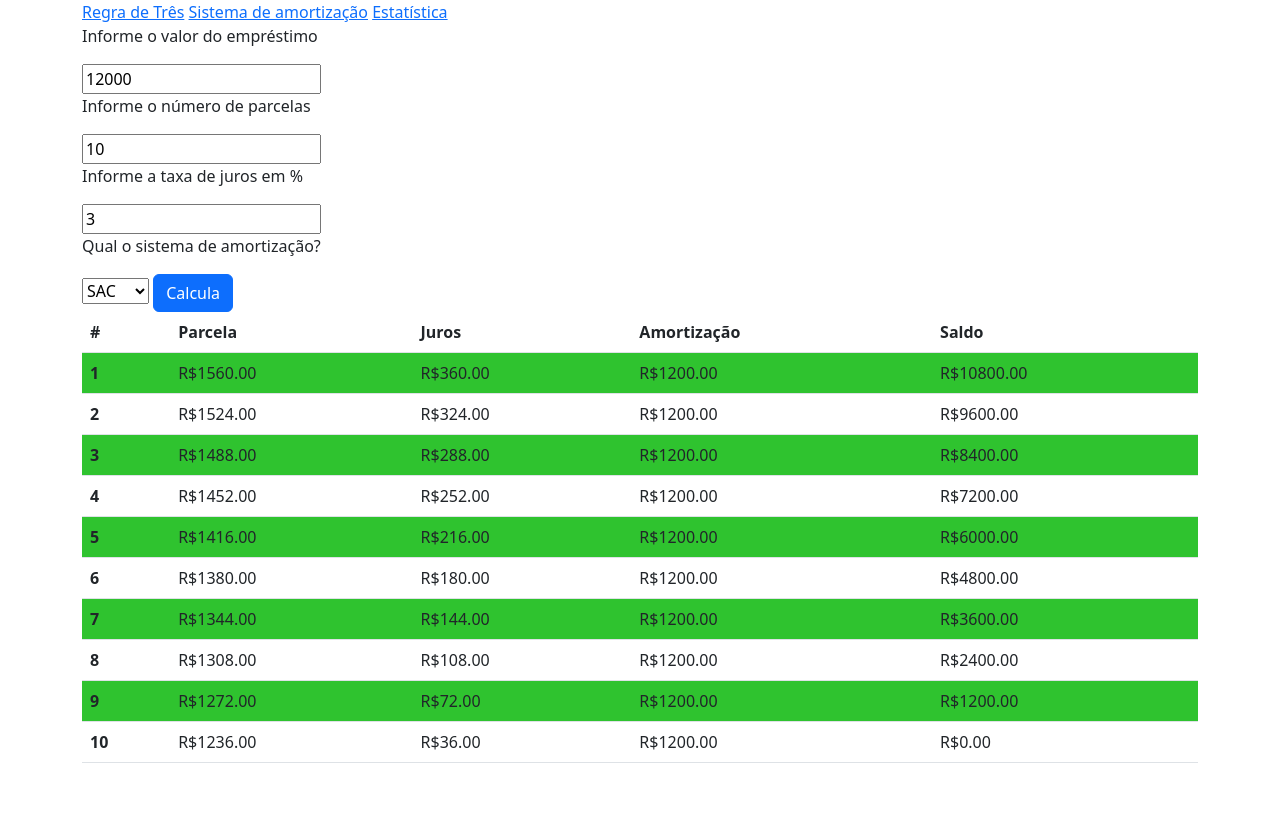
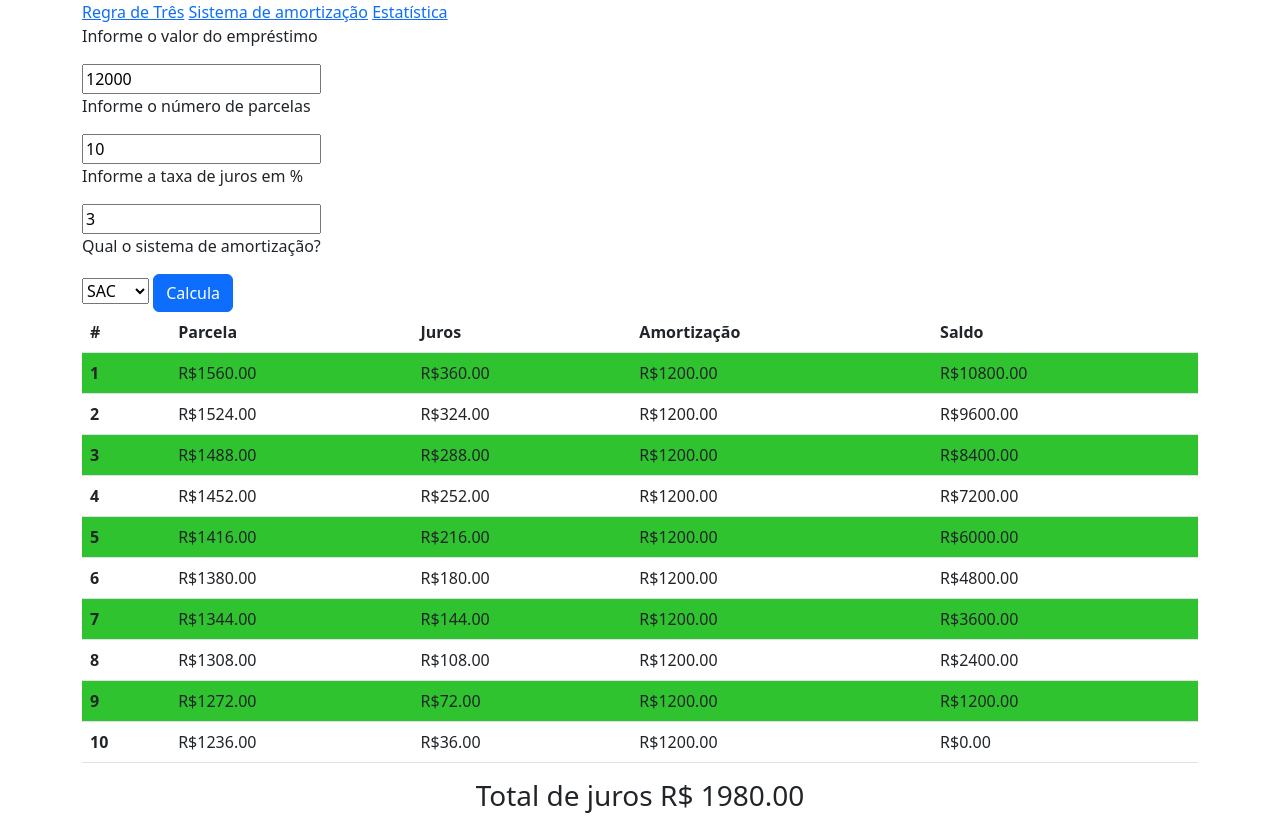
Before and after one commit to hygino82/regra-de-tres, a plain HTML site: page amortizacao.html in a window 1280 px wide. Both pictures are taken after a click on the button "Calcula". Before the commit the page ends 800 px from the top, so only its background shows below. Drawn offline with nearby package versions, Linux system fonts and the light colour scheme.

Commit message:
Soma dos juros

```diff
--- a/amortizacao.html
+++ b/amortizacao.html
@@ -53,6 +53,7 @@
             </table>
         </div>
     </div>
+    <div id="soma-juros"></div>
     <script src="js/amortizacao.js"></script>
 </body>
 
--- a/css/amortizacao.css
+++ b/css/amortizacao.css
@@ -2,3 +2,7 @@
 .table-striped>tbody>tr:nth-child(odd)>th {
     background-color: limegreen;
 }
+
+#soma-juros {
+    text-align: center;
+}
--- a/js/amortizacao.js
+++ b/js/amortizacao.js
@@ -1,6 +1,6 @@
 //let entrada = document.getElementById('entrada');
 let btn = document.getElementById('btnCalcula');
-//let res = document.getElementById('resultado');
+let res = document.getElementById('soma-juros');
 
 function calcula() {
     let valor = Number(document.getElementById('valor').value);
@@ -17,11 +17,15 @@ function calcula() {
 
     corpo.innerHTML = '';
 
+    let somaJuros = 0.0;
+
     if (select.value == 'sac') {
         const amortizacao = valor / parcela;
 
+
         for (let i = 1; i <= parcela; i++) {
             let juros = valor * taxa;
+            somaJuros += juros;
             let pmt = juros + amortizacao;
             valor -= amortizacao;
             corpo.innerHTML += `<tr>
@@ -32,12 +36,16 @@ function calcula() {
                                     <td>R$${valor.toFixed(2)}</td>
                                 </tr>`
         }
+        res.innerHTML = `<h3>Total de juros R$ ${somaJuros.toFixed(2)}</h3>`;
     }
     else {
         const pmt = (valor * taxa * Math.pow(1 + taxa, parcela)) / (Math.pow(1 + taxa, parcela) - 1);
 
         for (let i = 1; i <= parcela; i++) {
             let juros = valor * taxa;
+
+            somaJuros += juros;
+
             let amortizacao = pmt - juros;
             valor -= amortizacao;
             corpo.innerHTML += `<tr>
@@ -48,6 +56,7 @@ function calcula() {
                                     <td>R$${valor.toFixed(2)}</td>
                                 </tr>`
         }
+        res.innerHTML = `<h3>Total de juros R$ ${somaJuros.toFixed(2)}</h3>`;
     }
 
 }
```
